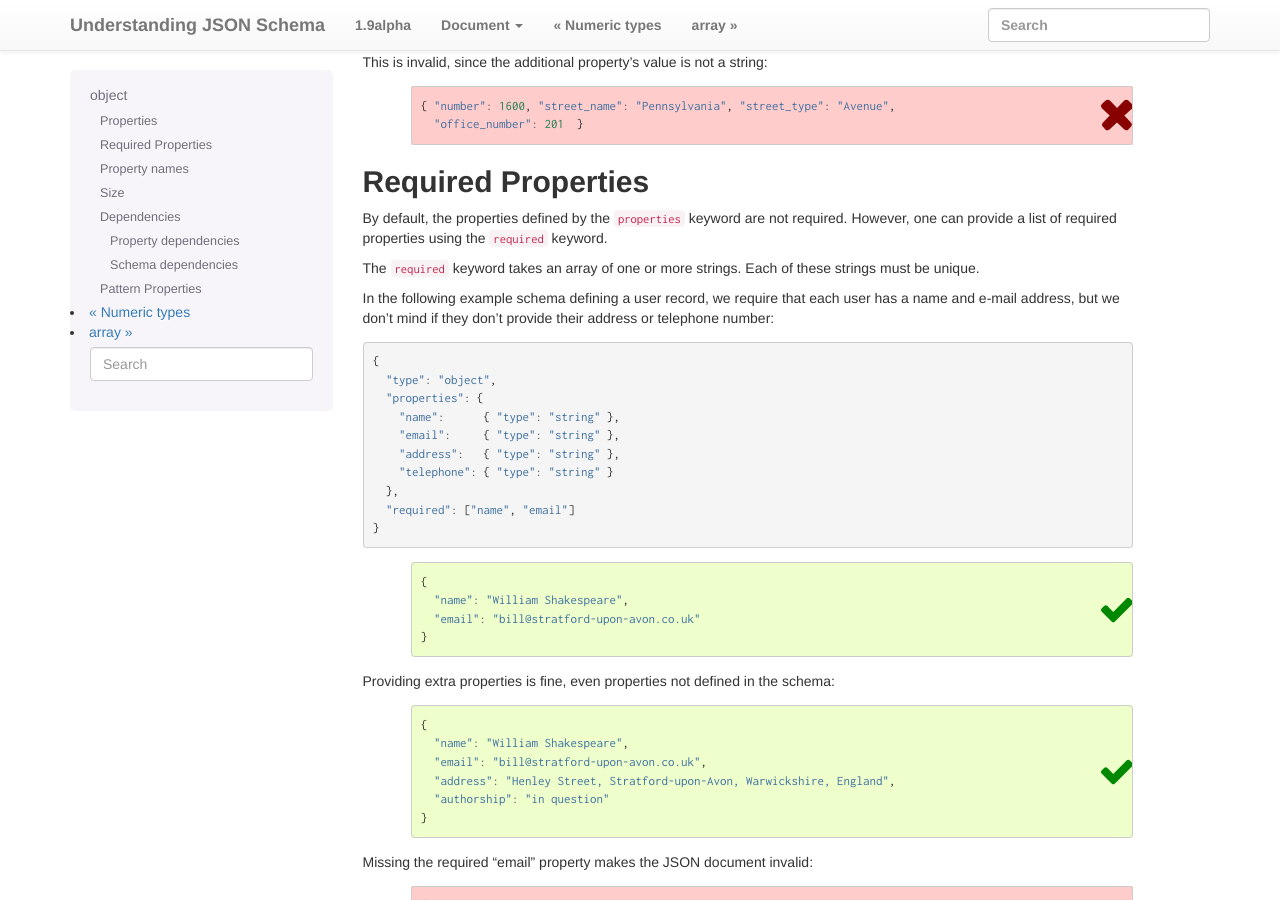
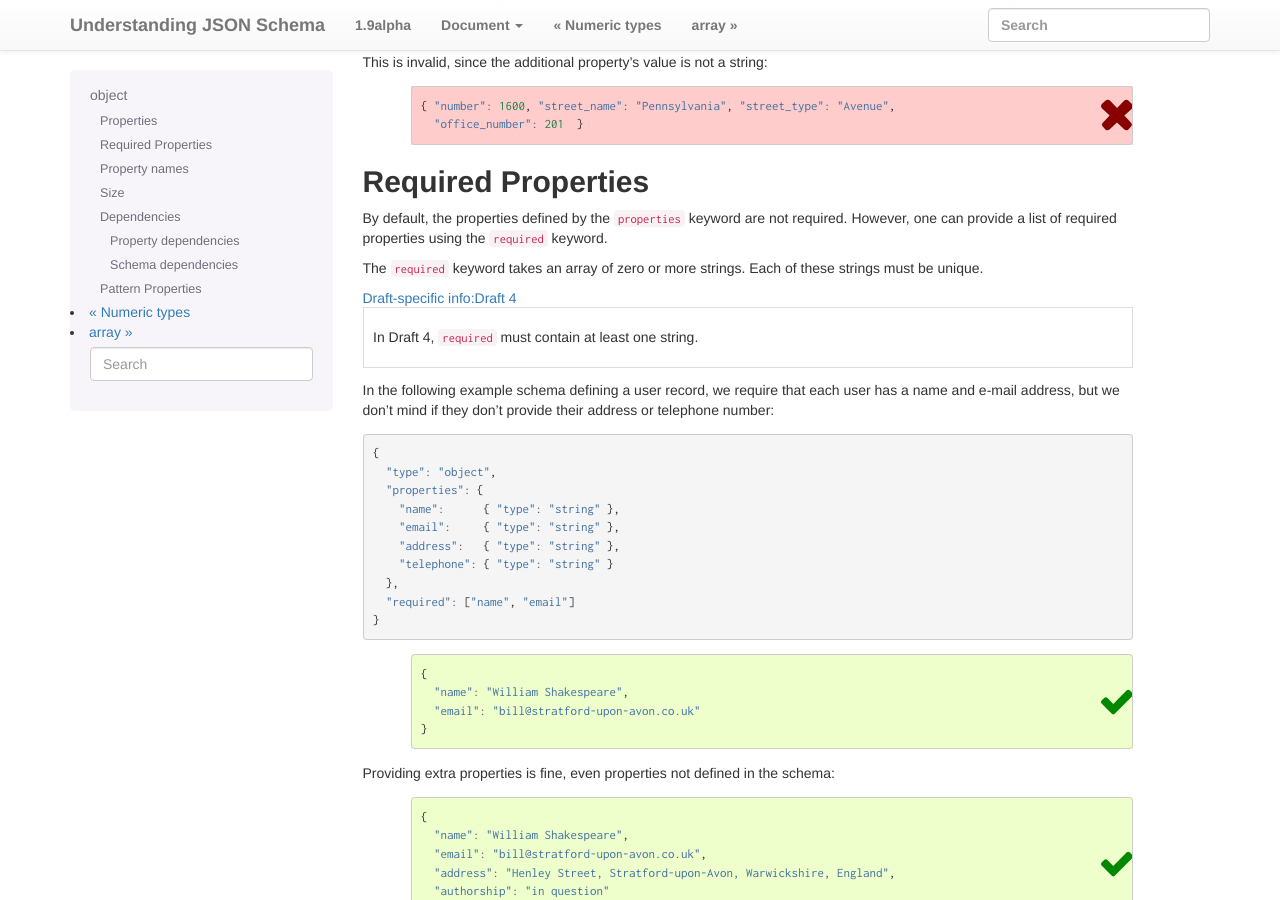
Before and after one commit to json-schema-org/understanding-json-schema, a Sphinx documentation site: the page built from source/reference/object.rst, in a window 1280 px wide and 900 px high, scrolled down 2771 px. Built offline with Sphinx 7.4.7, drawn with Linux system fonts in a browser that asks for light colours; some web fonts are replaced.

Commit message:
Indicate that ``required`` can take an empty array.

```diff
--- a/source/reference/object.rst
+++ b/source/reference/object.rst
@@ -193,8 +193,13 @@ By default, the properties defined by the ``properties`` keyword are
 not required.  However, one can provide a list of required properties
 using the ``required`` keyword.
 
-The ``required`` keyword takes an array of one or more strings.  Each
+The ``required`` keyword takes an array of zero or more strings.  Each
 of these strings must be unique.
+
+.. draft_specific::
+
+   --Draft 4
+   In Draft 4, ``required`` must contain at least one string.
 
 In the following example schema defining a user record, we require
 that each user has a name and e-mail address, but we don't mind if
```
